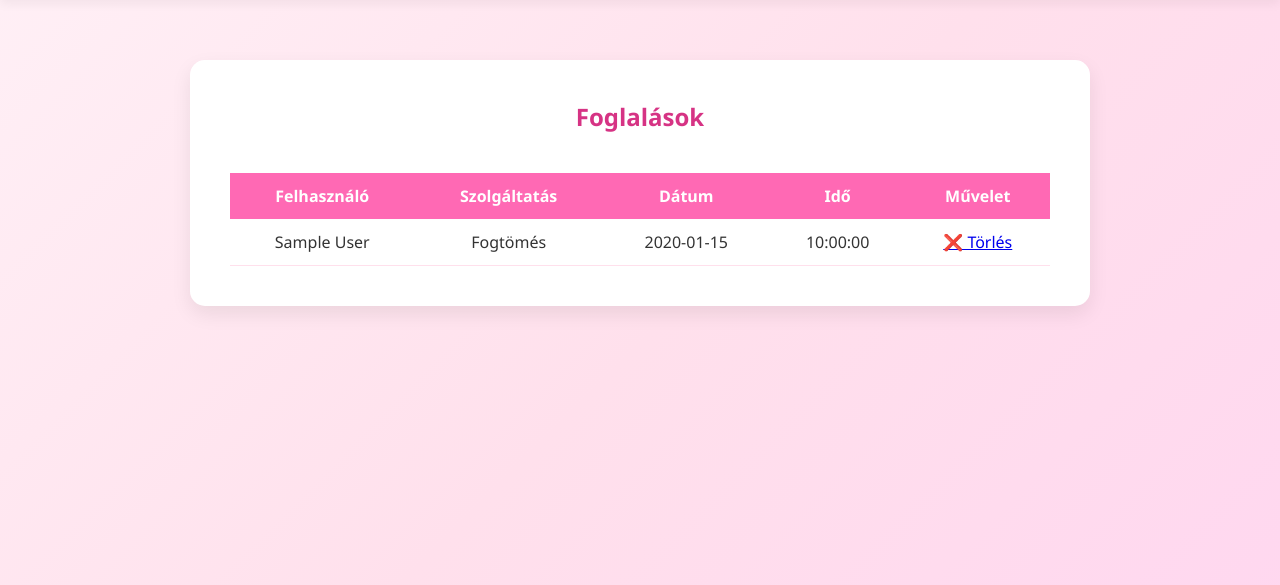
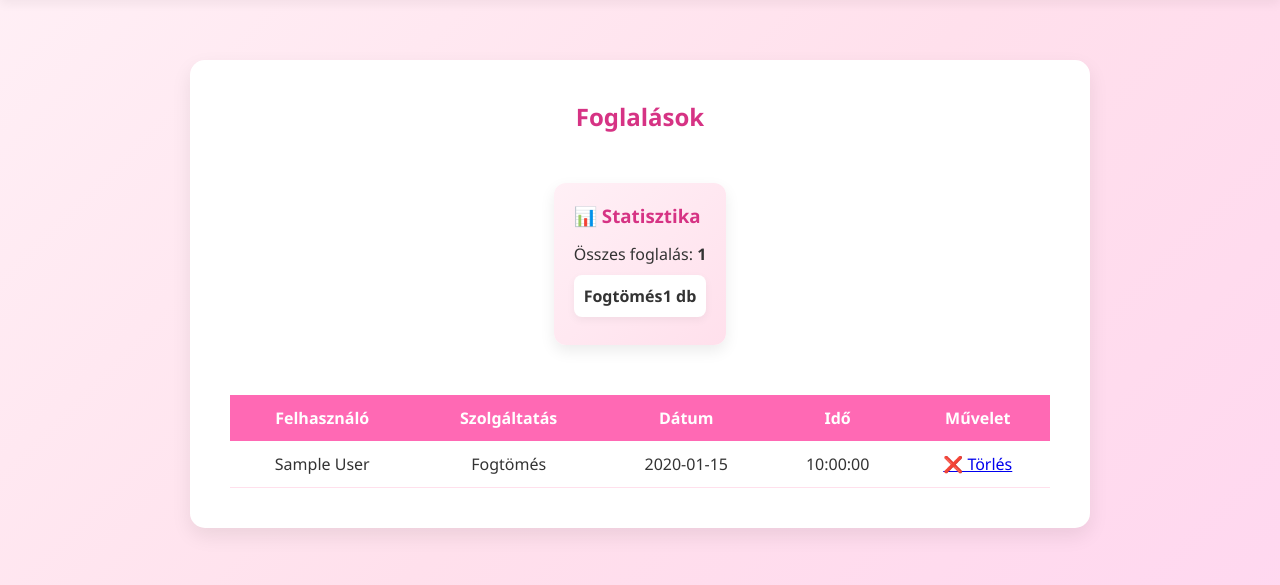
Before and after one commit to Wortex778/fogaszat-idopontfoglalo, a PHP site: page /admin.php in a window 1280 px wide. Shown: the part 54-639 px from the top of the page. Run offline with PHP 8.4, Linux system fonts and the light colour scheme; the visitor is signed in with stand-in values (Sample User, id 1); data comes from the database, SQL or seed files in the repository; tables that the repository leaves empty hold one stand-in row (values such as "Sample post").

Commit message:
final structure: simplified project, added stats, fixed database setup, improved UI and stability

```diff
--- a/admin.php
+++ b/admin.php
@@ -2,7 +2,6 @@
 session_start();
 require_once "config/database.php";
 
-// csak admin léphet be
 if (!isset($_SESSION["user_id"]) || $_SESSION["role"] != "admin") {
     header("Location: login.php");
     exit();
@@ -27,6 +26,16 @@ $sql = "SELECT appointments.id, users.name, services.name AS service, appointmen
         JOIN services ON appointments.service_id = services.id";
 
 $result = $conn->query($sql);
+
+// 📊 STATISZTIKA
+$total = $conn->query("SELECT COUNT(*) as total FROM appointments")->fetch_assoc();
+
+$stats = $conn->query("
+    SELECT services.name, COUNT(*) as db
+    FROM appointments
+    JOIN services ON appointments.service_id = services.id
+    GROUP BY service_id
+");
 ?>
 
 <!DOCTYPE html>
@@ -47,6 +56,21 @@ $result = $conn->query($sql);
 
 <div class="container">
     <h2>Foglalások</h2>
+
+   <div class="stats">
+    <h3>📊 Statisztika</h3>
+
+    <p>Összes foglalás: <strong><?php echo $total["total"]; ?></strong></p>
+
+    <ul>
+    <?php while($row = $stats->fetch_assoc()): ?>
+        <li>
+            <span><?php echo $row["name"]; ?></span>
+            <span><?php echo $row["db"]; ?> db</span>
+        </li>
+    <?php endwhile; ?>
+    </ul>
+</div>
 
     <table>
         <tr>
--- a/style.css
+++ b/style.css
@@ -199,3 +199,39 @@ tr:hover {
     transform: translateY(-5px);
     box-shadow: 0 12px 25px rgba(0,0,0,0.15);
 }
+
+/* STATISZTIKA BLOKK */
+.stats {
+    margin: 30px 0;
+    padding: 20px;
+    background: linear-gradient(135deg, #fff0f6, #ffe0ec);
+    border-radius: 12px;
+    box-shadow: 0 6px 15px rgba(0,0,0,0.08);
+    text-align: left;
+}
+
+.stats h3 {
+    color: #d63384;
+    margin-bottom: 15px;
+}
+
+.stats p {
+    font-size: 16px;
+    margin-bottom: 10px;
+}
+
+.stats ul {
+    list-style: none;
+    padding: 0;
+}
+
+.stats li {
+    padding: 10px;
+    margin-bottom: 8px;
+    background: white;
+    border-radius: 8px;
+    display: flex;
+    justify-content: space-between;
+    box-shadow: 0 3px 8px rgba(0,0,0,0.05);
+    font-weight: bold;
+}
```
